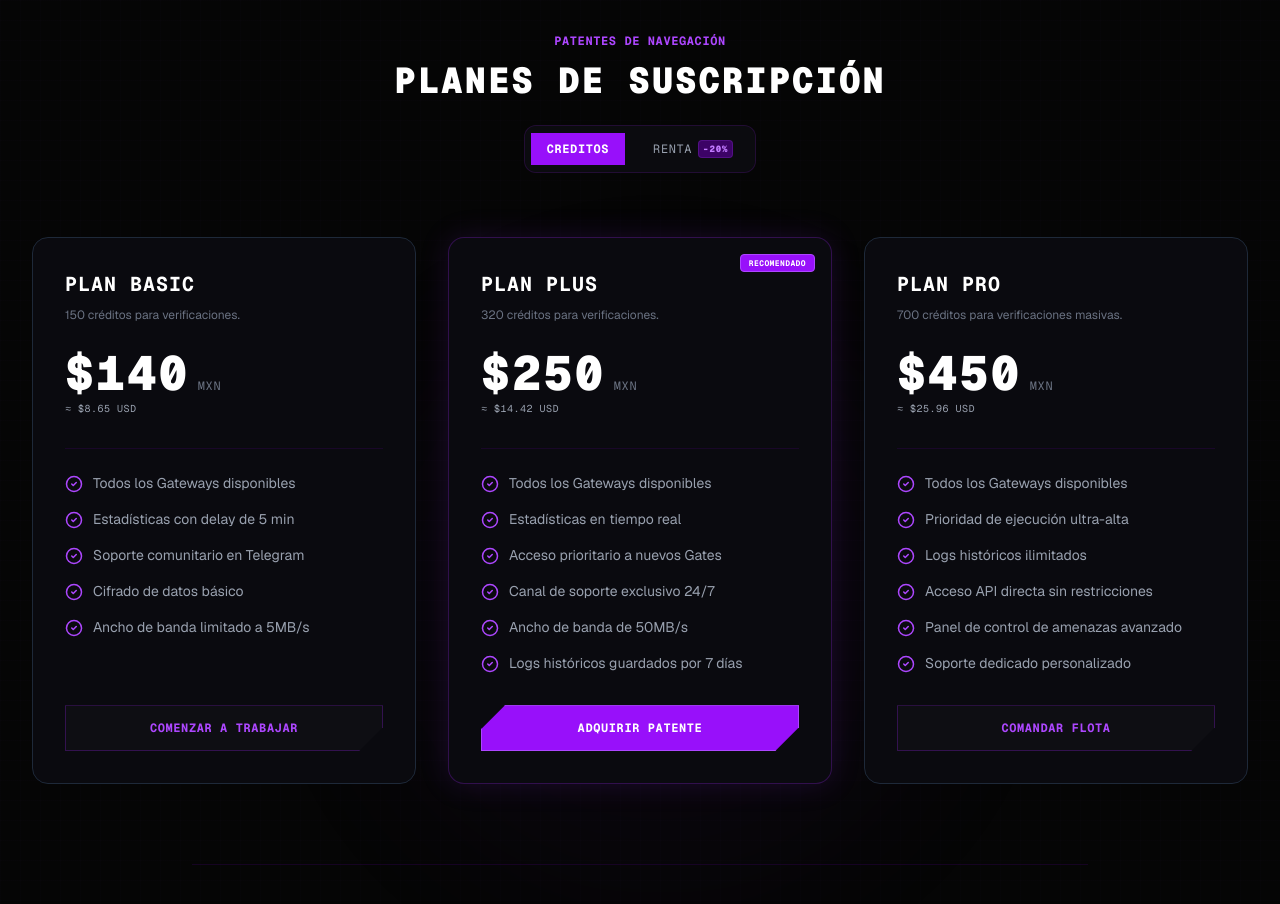
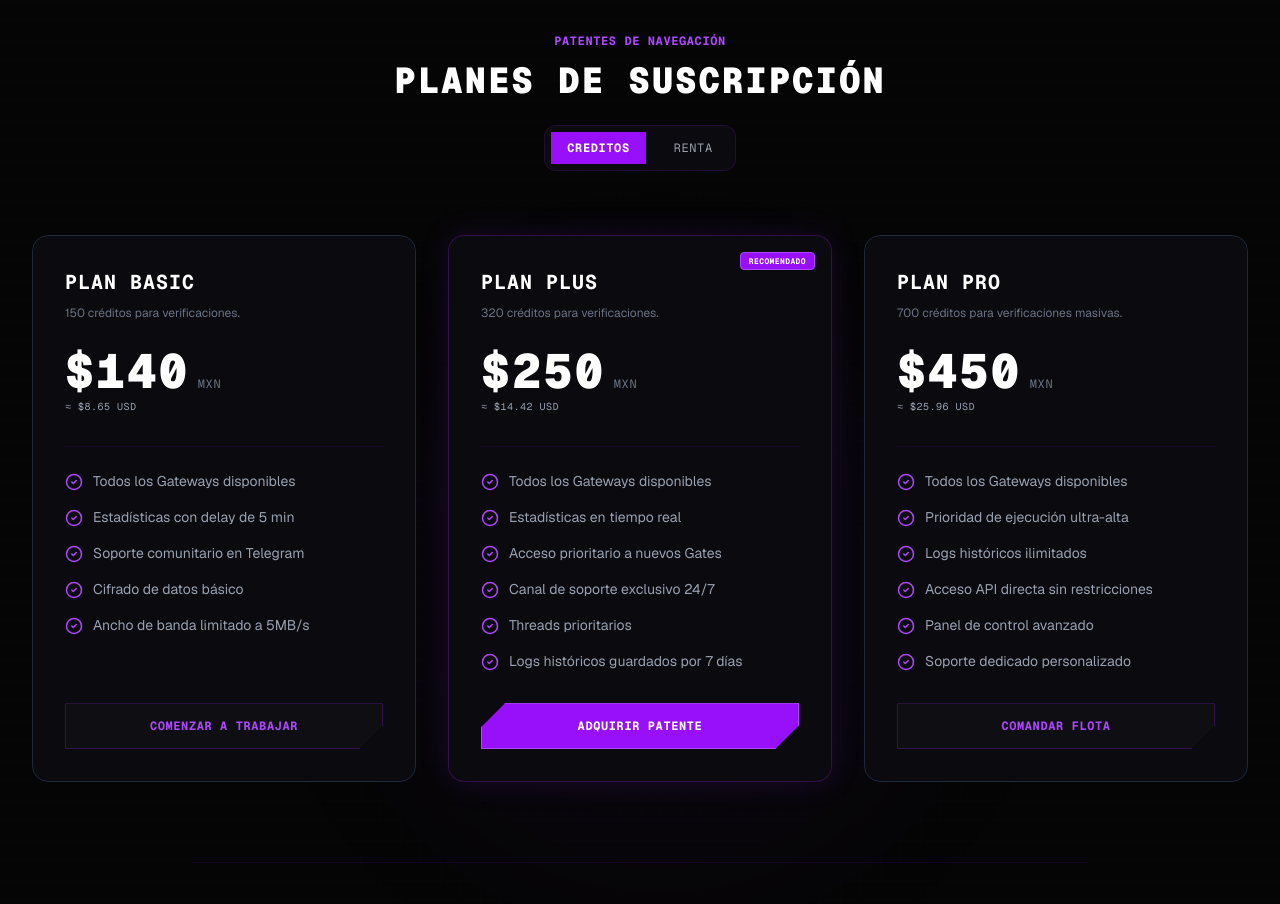
Before and after one commit to ThevenRexOff/blackdays, a Next.js app: page / in a window 1280 px wide. Shown: the part 2040-2944 px from the top of the page. Built offline with nearby package versions, Linux system fonts and the light colour scheme; no server answers.

Commit message:
Change: data info in prices

```diff
--- a/app/page.tsx
+++ b/app/page.tsx
@@ -71,7 +71,7 @@ export default function LandingPage() {
         'Estadísticas en tiempo real',
         'Acceso prioritario a nuevos Gates',
         'Canal de soporte exclusivo 24/7',
-        'Ancho de banda de 50MB/s',
+        'Threads prioritarios',
         'Logs históricos guardados por 7 días'
       ],
       cta: 'Adquirir Patente',
@@ -93,7 +93,7 @@ export default function LandingPage() {
         'Prioridad de ejecución ultra-alta',
         'Logs históricos ilimitados',
         'Acceso API directa sin restricciones',
-        'Panel de control de amenazas avanzado',
+        'Panel de control avanzado',
         'Soporte dedicado personalizado'
       ],
       cta: 'Comandar Flota',
@@ -409,7 +409,8 @@ export default function LandingPage() {
               onClick={() => setIsRenta(true)}
               className={`px-4 py-2 font-mono-cyber text-xs uppercase transition-all duration-300 flex items-center gap-1.5 ${isRenta ? 'bg-purple-600 text-white font-bold' : 'text-gray-400 hover:text-white'}`}
             >
-              Renta <span className="bg-purple-950 text-purple-400 border border-purple-500/20 text-[9px] px-1 py-0.5 rounded uppercase font-black tracking-widest">-20%</span>
+              Renta
+              {/* <span className="bg-purple-950 text-purple-400 border border-purple-500/20 text-[9px] px-1 py-0.5 rounded uppercase font-black tracking-widest"></span> */}
             </button>
           </div>
         </div>
```
